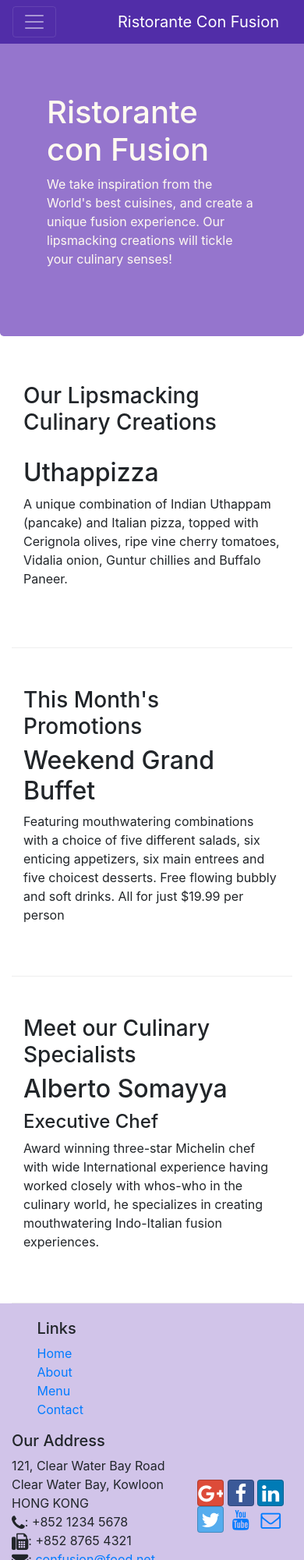
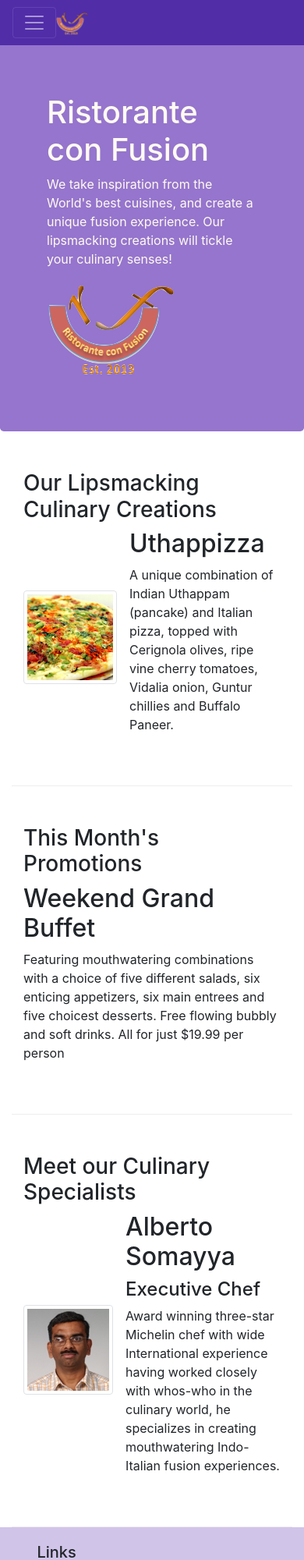
Before and after one commit to LyndsayM/conFusion, a website: page index.html in a window 390 px wide. Shown: the top 2000 px of the page at 78% size. Drawn offline with nearby package versions, Linux system fonts and the light colour scheme.

Commit message:
images and media

```diff
--- a/index.html
+++ b/index.html
@@ -22,7 +22,7 @@
            <button class="navbar-toggler" type="button" data-toggle="collapse" data-target="#Navbar">
                <span class="navbar-toggler-icon"></span>
            </button>
-            <a class="navbar-brand" href="./index.html">Ristorante Con Fusion</a>
+            <a class="navbar-brand mr-auto" href="#"><img src="img/logo.png" height="30" width="41"</a>
             <div class="collapse navbar-collapse" id="Navbar">
                 <ul class="navbar-nav mr-auto">
                         <li class="nav-item active"><a class="nav-link" href="#"><span class="fa fa-home fa-lg"></span>Home</a></li>
@@ -41,7 +41,8 @@
                     <h1>Ristorante con Fusion</h1>
                     <p>We take inspiration from the World's best cuisines, and create a unique fusion experience. Our lipsmacking creations will tickle your culinary senses!</p>
                 </div>
-                <div class="col col-sm">
+                <div class="col col-sm align-self-center">
+                    <img src="img/logo.png" class="img-fluid">
                 </div>
             </div>
         </div>
@@ -53,8 +54,15 @@
                 <h3>Our Lipsmacking Culinary Creations</h3>
             </div>
             <div class="col-sm pull-sm-4 col-md pull-md-3">
-                <h2>Uthappizza</h2>
-                <p class="hidden-xs-down">A unique combination of Indian Uthappam (pancake) and Italian pizza, topped with Cerignola olives, ripe vine cherry tomatoes, Vidalia onion, Guntur chillies and Buffalo Paneer.</p>
+                <div class="media">
+                    <img class="d-flex mr-3 img-thumbnail align-self-center"
+                        src="img/uthappizza.png" alt="Uthappizza">
+                    <div class="media-body">
+                            <h2 class="mt-0">Uthappizza</h2>
+                            <p class="hidden-xs-down">A unique combination of Indian Uthappam (pancake) and Italian pizza,
+                                topped with Cerignola olives, ripe vine cherry tomatoes, Vidalia onion, Guntur chillies and Buffalo Paneer.</p>
+                    </div>
+                </div>
             </div>
         </div>
 
@@ -74,9 +82,17 @@
                 <h3>Meet our Culinary Specialists</h3>
             </div>
             <div class="col-sm pull-sm-4 col-md pull-md-3">
-                <h2>Alberto Somayya</h2>
-                <h4>Executive Chef</h4>
-                <p class="hidden-xs-down">Award winning three-star Michelin chef with wide International experience having worked closely with whos-who in the culinary world, he specializes in creating mouthwatering Indo-Italian fusion experiences. </p>
+                <div class="media">
+                    <img class="d-flex mr-3 img-thumbnail align-self-center"
+                        src="img/alberto.png" alt="alberto">
+                    <div class="media-body">
+                            <h2 class="mt-0">Alberto Somayya</h2>
+                            <h4>Executive Chef</h4>
+                            <p class="hidden-xs-down">Award winning three-star Michelin chef with wide International experience
+                                having worked closely with whos-who in the culinary world, he specializes in creating mouthwatering
+                                Indo-Italian fusion experiences. </p>
+                    </div>
+                </div>
             </div>
         </div>
     </div>
```
Also changed, not shown: aboutus.html (+4 -3 lines), contactus.html (+4 -3 lines), img/alberto.png (added), img/buffet.png (added), img/logo.png (added), img/uthappizza.png (added), 1 other file.
